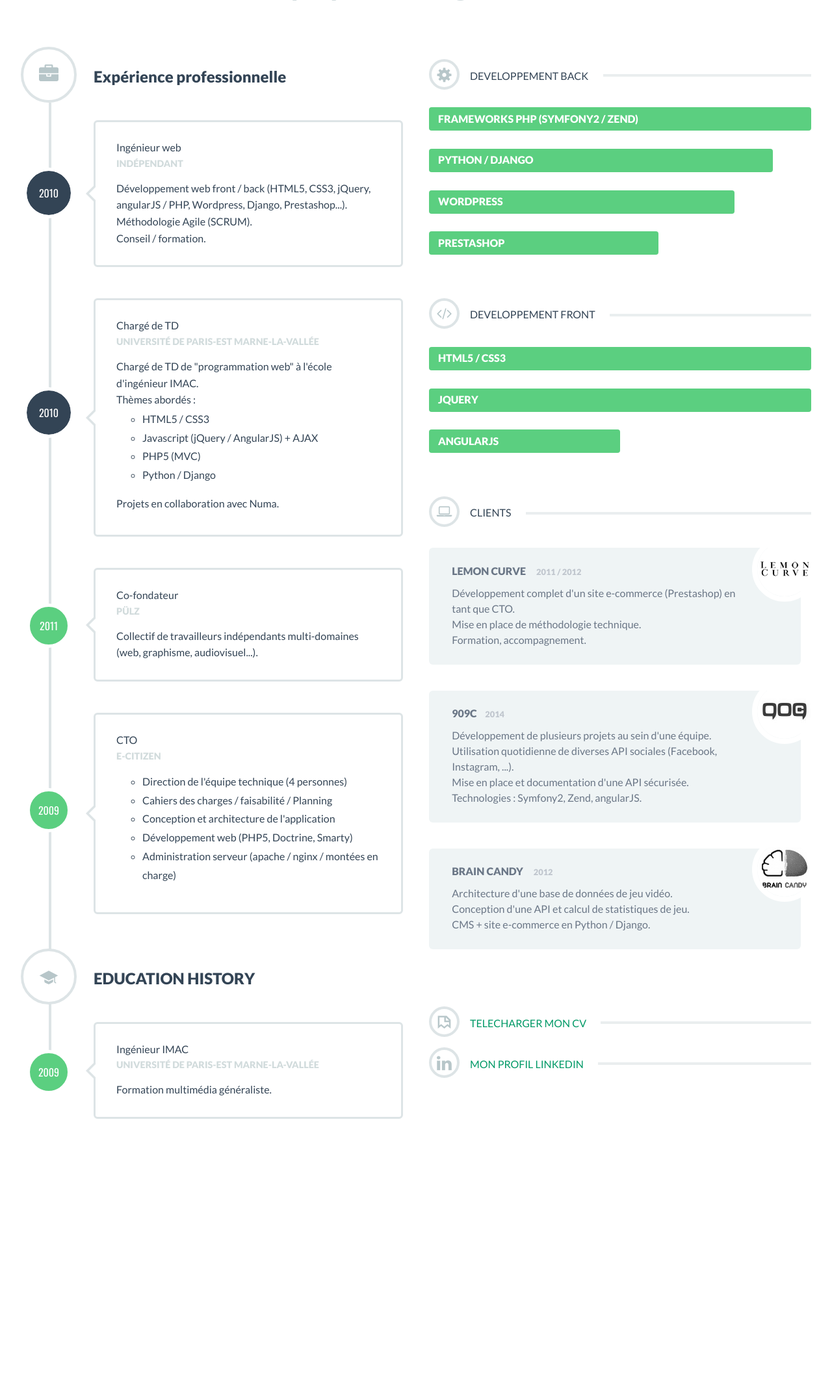
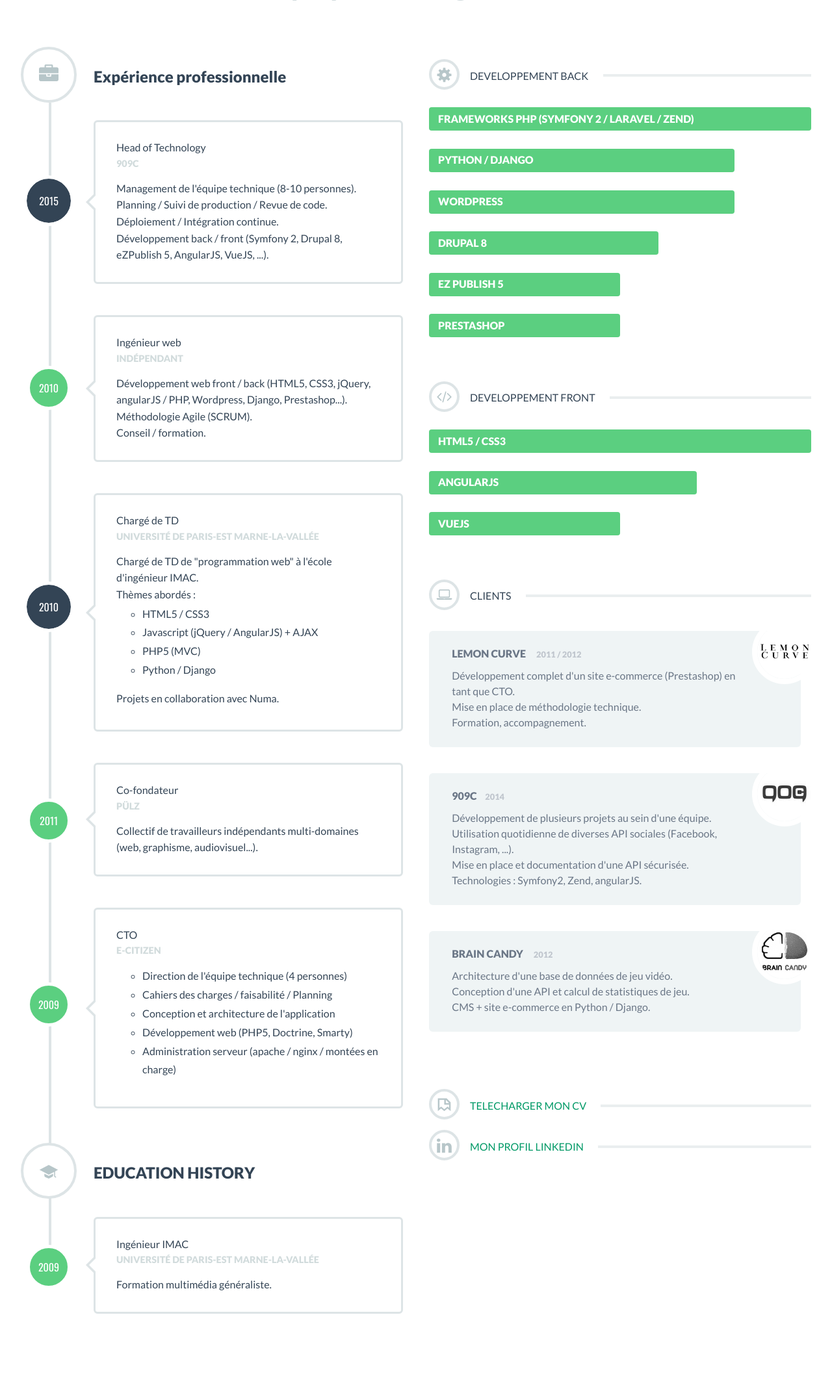
Before and after one commit to valentinbourgoin/portfolio, a Django app: template templates/cv/cv.html in a window 1280 px wide. Shown: the part 358-2482 px from the top of the page at 65% size. Before the commit the page ends 2080 px from the top, so only its background shows below. Run offline with Django 3.2, Linux system fonts and the light colour scheme; the template is opened without the code that fills it, so the values that code supplies are empty; some libraries are stand-ins or nearby versions.

Commit message:
Add 909c

```diff
--- a/templates/cv/cv.html
+++ b/templates/cv/cv.html
@@ -22,6 +22,18 @@
                     <h2><i class="fa fa-briefcase"></i>Expérience professionnelle</h2>
 
                     <div class="event current">
+                        <span class="date">2015</span>
+                        <h4>Head of Technology</h4>
+                        <h5>909c</h5>
+                        <p>
+                           Management de l'équipe technique (8-10 personnes). <br />
+                           Planning / Suivi de production / Revue de code. <br />
+                           Déploiement / Intégration continue. <br />
+                           Développement back / front (Symfony 2, Drupal 8, eZPublish 5, AngularJS, VueJS, ...).
+                        </p>
+                    </div>
+
+                    <div class="event">
                         <span class="date">2010</span>
                         <h4>Ingénieur web</h4>
                         <h5>Indépendant</h5>
@@ -108,7 +120,7 @@
 
                         <!-- .skill-unit -->
                         <div class="skill-unit">
-                            <h4>Frameworks PHP (Symfony2 / Zend)</h4>
+                            <h4>Frameworks PHP (Symfony 2 / Laravel / Zend)</h4>
                             <div class="bar" data-percent="100">
                                 <div class="progress"></div>
                             </div>
@@ -118,7 +130,7 @@
                         <!-- .skill-unit -->
                         <div class="skill-unit">
                             <h4>Python / Django</h4>
-                            <div class="bar" data-percent="90">
+                            <div class="bar" data-percent="80">
                                 <div class="progress"></div>
                             </div>
                         </div>
@@ -135,8 +147,26 @@
 
                         <!-- .skill-unit -->
                         <div class="skill-unit">
+                            <h4>Drupal 8</h4>
+                            <div class="bar" data-percent="60">
+                                <div class="progress"></div>
+                            </div>
+                        </div>
+                        <!-- .skill-unit -->
+
+                        <!-- .skill-unit -->
+                        <div class="skill-unit">
+                            <h4>eZ Publish 5</h4>
+                            <div class="bar" data-percent="50">
+                                <div class="progress"></div>
+                            </div>
+                        </div>
+                        <!-- .skill-unit -->
+
+                        <!-- .skill-unit -->
+                        <div class="skill-unit">
                             <h4>Prestashop</h4>
-                            <div class="bar" data-percent="60">
+                            <div class="bar" data-percent="50">
                                 <div class="progress"></div>
                             </div>
                         </div>
@@ -163,16 +193,16 @@
 
                          <!-- .skill-unit -->
                         <div class="skill-unit">
-                            <h4>jQuery</h4>
-                            <div class="bar" data-percent="100">
+                            <h4>AngularJS</h4>
+                            <div class="bar" data-percent="70">
                                 <div class="progress"></div>
                             </div>
                         </div>
                         <!-- .skill-unit -->
 
-                         <!-- .skill-unit -->
+                        <!-- .skill-unit -->
                         <div class="skill-unit">
-                            <h4>AngularJS</h4>
+                            <h4>VueJS</h4>
                             <div class="bar" data-percent="50">
                                 <div class="progress"></div>
                             </div>
```
